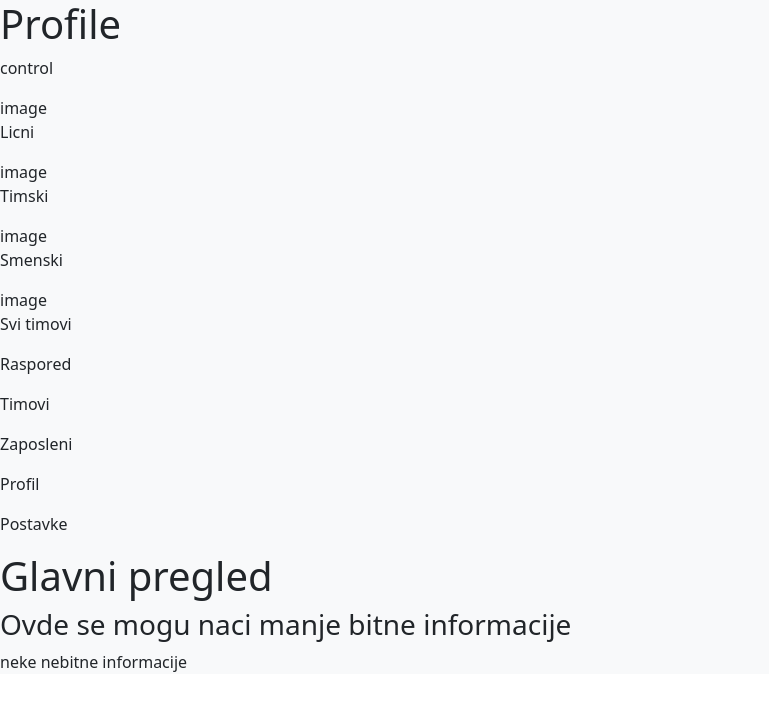
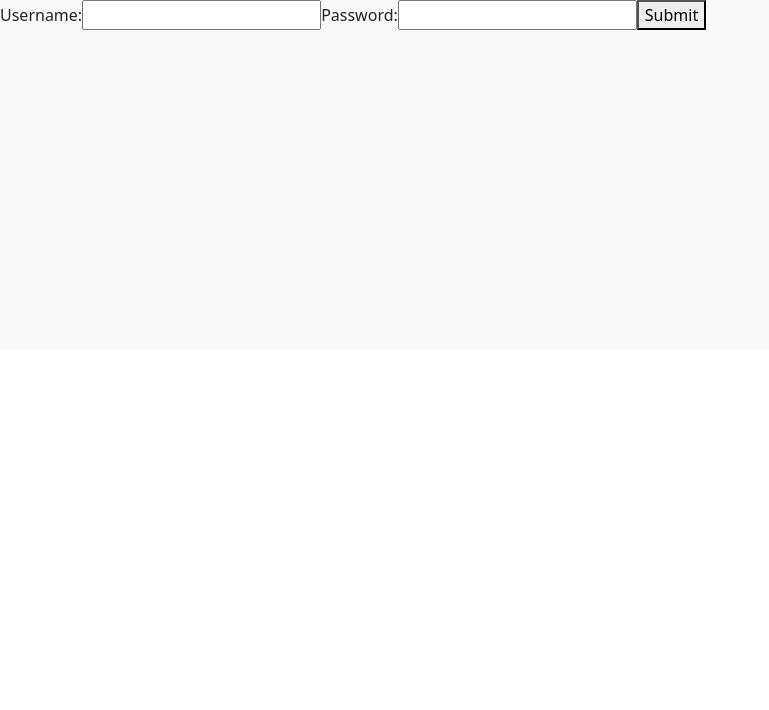
Before and after one commit to Bojan2111/raspored-client, a React (Create React App) app: page / in a window 1280 px wide. Shown: the top 710 px of the page, without its empty margins (0-769 px from the left). Built offline with nearby package versions, Linux system fonts and the light colour scheme.

Commit message:
Add Login component

```diff
--- a/src/App.js
+++ b/src/App.js
@@ -1,10 +1,32 @@
-import React from "react";
+import React, { useState } from "react";
+import Login from "./components/auth/Login";
 import Dashboard from "./components/dashboard/Dashboard";
 
 const App = () => {
+  const [jwtToken, setJwtToken] = useState("");
+  const [username, setUsername] = useState("");
+
+  async function sendLoginData(loginData) {
+    const response = await fetch("https://localhost:44383/login", {
+      method: "POST",
+      body: JSON.stringify(loginData),
+      headers: {
+        "Content-Type": "application/json",
+      },
+    });
+    const data = await response.json();
+    console.log(data);
+    setJwtToken(data.token);
+    setUsername(data.username);
+  }
+
   return (
     <div className="app-container bg-light">
-      <Dashboard />
+      {jwtToken != "" ? (
+        <Dashboard username={username} token={jwtToken} />
+      ) : (
+        <Login onLoginSubmit={sendLoginData} />
+      )}
     </div>
   );
 };
--- /dev/null
+++ b/src/components/auth/Login.js
@@ -0,0 +1,38 @@
+import React, { Fragment, useRef } from "react";
+
+const Login = (props) => {
+  const usernameRef = useRef("");
+  const passwordRef = useRef("");
+
+  function submitHandler(event) {
+    event.preventDefault();
+
+    // could add validation here...
+
+    const loginData = {
+      username: usernameRef.current.value,
+      password: passwordRef.current.value,
+    };
+
+    props.onLoginSubmit(loginData);
+  }
+
+  return (
+    <Fragment>
+      <form onSubmit={submitHandler}>
+        <label htmlFor="username">Username:</label>
+        <input name="username" id="username" type="text" ref={usernameRef} />
+        <label htmlFor="password">Password:</label>
+        <input
+          name="password"
+          id="password"
+          type="password"
+          ref={passwordRef}
+        />
+        <button>Submit</button>
+      </form>
+    </Fragment>
+  );
+};
+
+export default Login;
--- a/src/components/dashboard/Dashboard.js
+++ b/src/components/dashboard/Dashboard.js
@@ -4,7 +4,7 @@ import DashboardSideMenu from "./DashboardSideMenu";
 import ProfileControl from "./ProfileControl";
 import MainView from "./MainView";
 
-const Dashboard = () => {
+const Dashboard = (props) => {
   const dashboardData = {
     profile: {
       name: "Ime Prezime",
@@ -20,10 +20,13 @@ const Dashboard = () => {
   };
   return (
     <Fragment>
-      <ProfileControl content={dashboardData.profile} />
+      <ProfileControl
+        username={props.username}
+        content={dashboardData.profile}
+      />
       <DashboardHeader content={dashboardData.header} />
       <DashboardSideMenu content={dashboardData.sideMenu} />
-      <MainView content={dashboardData.main} />
+      <MainView token={props.token} content={dashboardData.main} />
     </Fragment>
   );
 };
--- a/src/components/dashboard/MainView.js
+++ b/src/components/dashboard/MainView.js
@@ -1,6 +1,7 @@
 import React from "react";
 
 const MainView = (props) => {
+  console.log("From main view:", props.token);
   return (
     <div>
       <h1>{props.content.title}</h1>
--- a/src/components/dashboard/ProfileControl.js
+++ b/src/components/dashboard/ProfileControl.js
@@ -3,7 +3,7 @@ import React from "react";
 const ProfileControl = (props) => {
   return (
     <div>
-      <h1>Profile</h1>
+      <h1>Hi {props.username}!</h1>
       <div>
         <p>control</p>
       </div>
```
